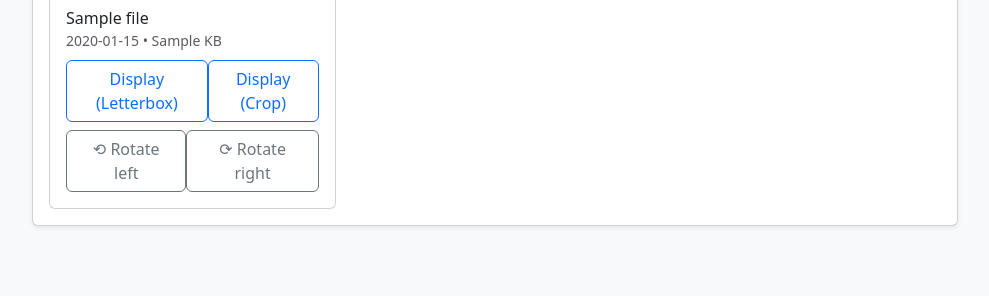
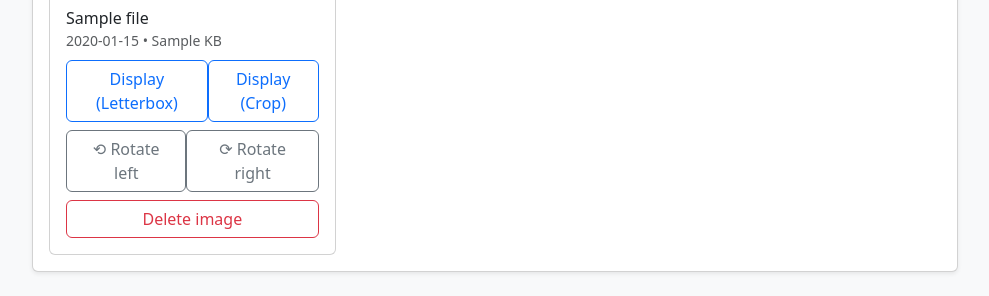
Before and after one commit to dsackr/eframe, a Flask app: template templates/index.html in a window 1280 px wide. Shown: the part 661-957 px from the top of the page, without its empty margins (145-1134 px from the left). Before the commit the page ends 888 px from the top, so only its background shows below. Run offline with Flask 3, Linux system fonts and the light colour scheme; the template is opened without the code that fills it: most values are stand-ins (such as "Sample title", 1, 10 or a date in 2020).

Commit message:
Add image deletion and project README

```diff
--- a/app.py
+++ b/app.py
@@ -222,6 +222,21 @@ def preview(filename):
     return send_from_directory(str(UPLOAD_DIR), path.name)
 
 
+@app.route('/delete/<filename>', methods=['POST'])
+def delete(filename):
+    path = get_image_path(filename)
+    if not path:
+        abort(404)
+
+    try:
+        path.unlink()
+    except OSError as exc:
+        logger.error(f"Failed to delete {path}: {exc}")
+        abort(500)
+
+    return redirect(url_for('index'))
+
+
 @app.route('/upload_image')
 def upload_page():
     return redirect(url_for('index'))
--- a/templates/index.html
+++ b/templates/index.html
@@ -91,6 +91,9 @@
                                                 <button class="btn btn-outline-secondary" type="submit">⟳ Rotate right</button>
                                             </form>
                                         </div>
+                                        <form action="/delete/{{ file.name }}" method="POST" onsubmit="return confirm('Delete this image?')">
+                                            <button class="btn btn-outline-danger w-100" type="submit">Delete image</button>
+                                        </form>
                                     </div>
                                 </div>
                             </div>
```
Also changed, not shown: README.md (added).
